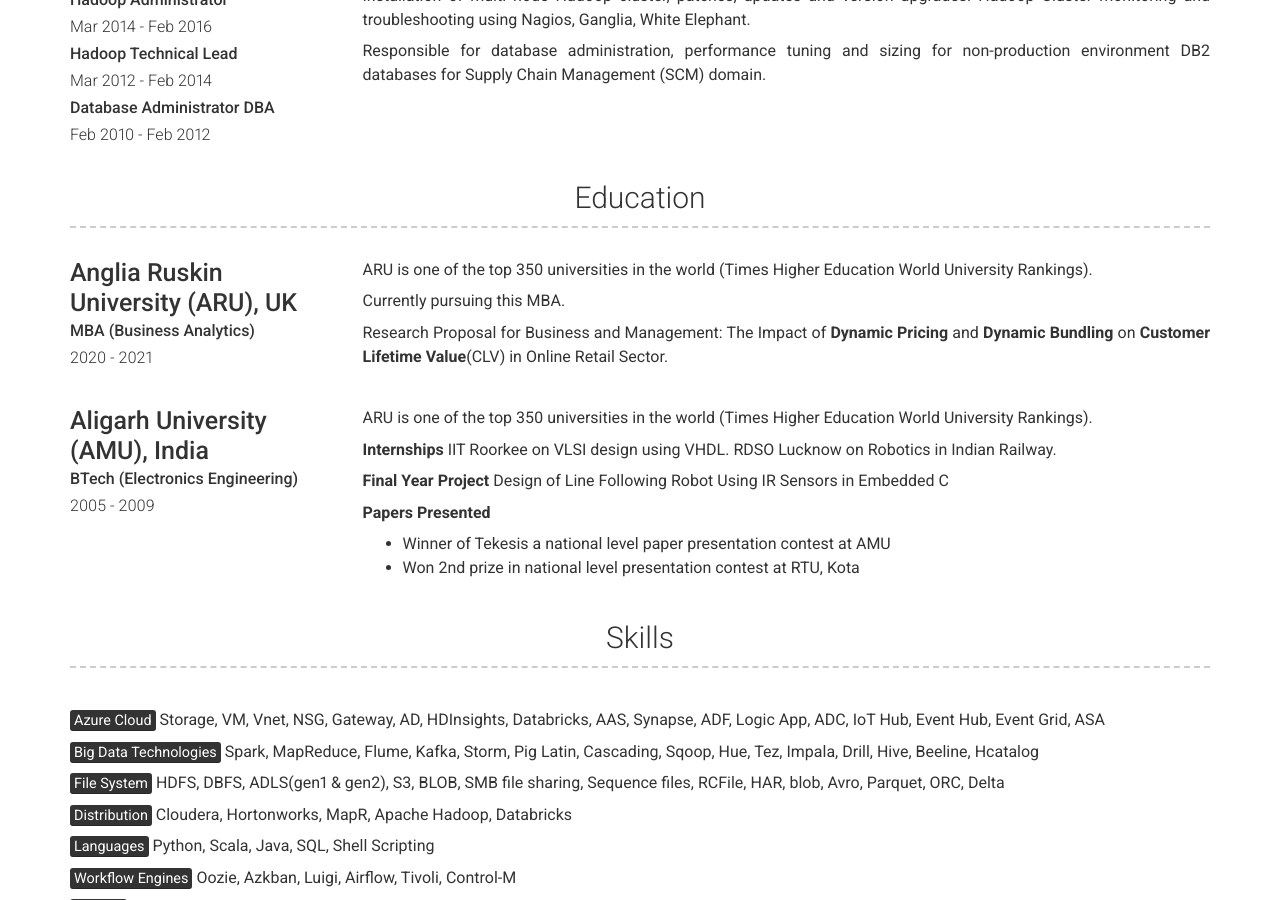
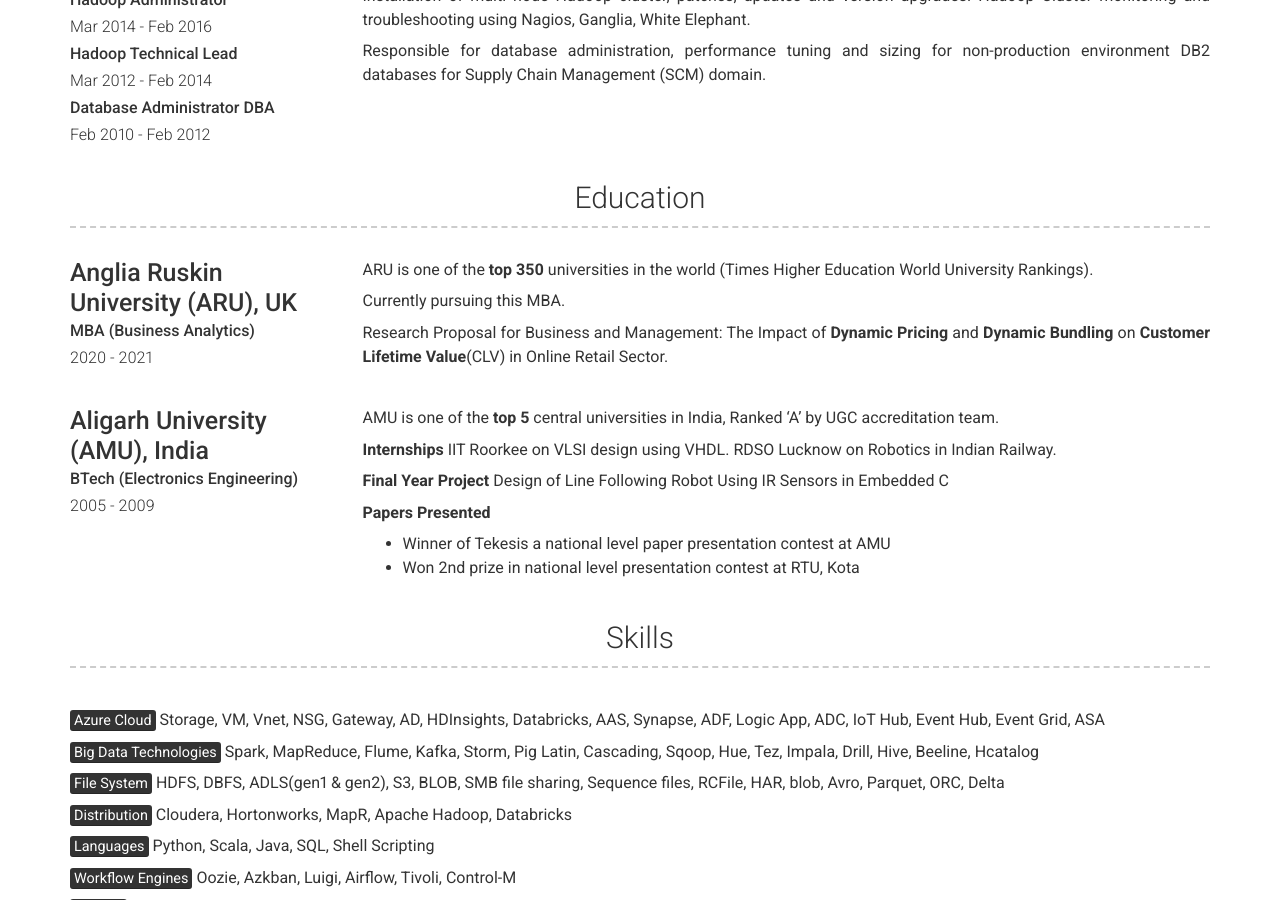
Before and after one commit to mohd-hasnain/mohd-hasnain.github.io, a Jekyll site: the page built from index.md, in a window 1280 px wide and 900 px high, scrolled down 1756 px. Built offline with Jekyll 4.4.1, drawn with Linux system fonts in a browser that asks for light colours; nearby versions of some CDN libraries.

Commit message:
Update education.yml

```diff
--- a/_data/education.yml
+++ b/_data/education.yml
@@ -5,7 +5,7 @@
   #quote: >
   # ARU is one of the top 350 universities in the world (Times Higher Education World University Rankings).
   description: | # this will include new lines to allow paragraphs
-   ARU is one of the top 350 universities in the world (Times Higher Education World University Rankings).
+   ARU is one of the **top 350** universities in the world (Times Higher Education World University Rankings).
 
    Currently pursuing this MBA.
 
@@ -17,7 +17,7 @@
   #quote: >
   #  AMU is one of the top 5 central universities in India, Ranked 'A' by UGC accreditation team.
   description: | # this will include new lines to allow paragraphs
-    ARU is one of the top 350 universities in the world (Times Higher Education World University Rankings).
+    AMU is one of the **top 5** central universities in India, Ranked 'A' by UGC accreditation team.
 
     **Internships** IIT Roorkee on VLSI design using VHDL. RDSO Lucknow on Robotics in Indian Railway.
 
```
